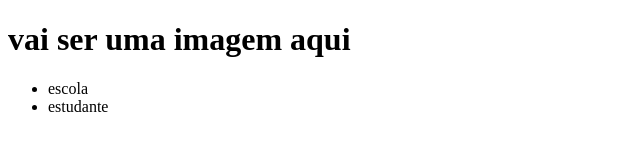
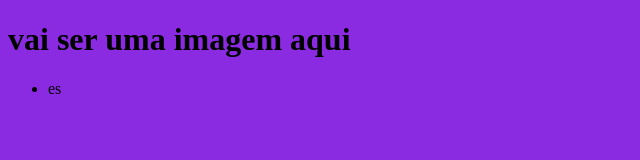
Before and after one commit to alveskawane/bj-alex-, a plain HTML site: page index.html in a window 1280 px wide. Shown: the whole page, without its empty margins (0-640 px from the left). Drawn offline with Linux system fonts and the light colour scheme.

Commit message:
Add files via upload

```diff
--- a/index.html
+++ b/index.html
@@ -5,12 +5,11 @@
     <meta http-equiv="X-UA-Compatible" content="IE=edge">
     <meta name="viewport" content="width=device-width, initial-scale=1.0">
     <title>Document</title>
+<link rel="stylesheet" href="style.css">
 </head>
 <body>
-    <h1>vai ser uma imagem aqui </h1>
-    <ul>
-       <li>escola</li>
-       <li>estudante</li>
-    </ul>
+<h1>vai ser uma imagem aqui</h1>
+<ul>
+   <li>es</li>
 </body>
 </html>
--- a/style.css
+++ b/style.css
@@ -0,0 +1,3 @@
+body{
+    background-color: blueviolet;
+}
```
